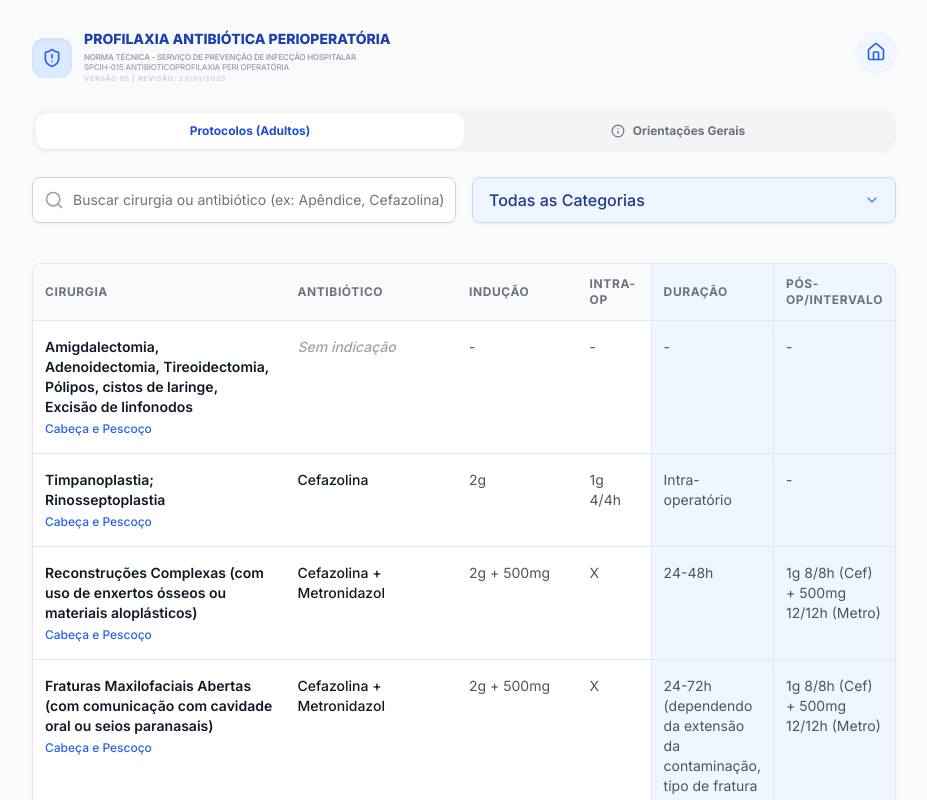
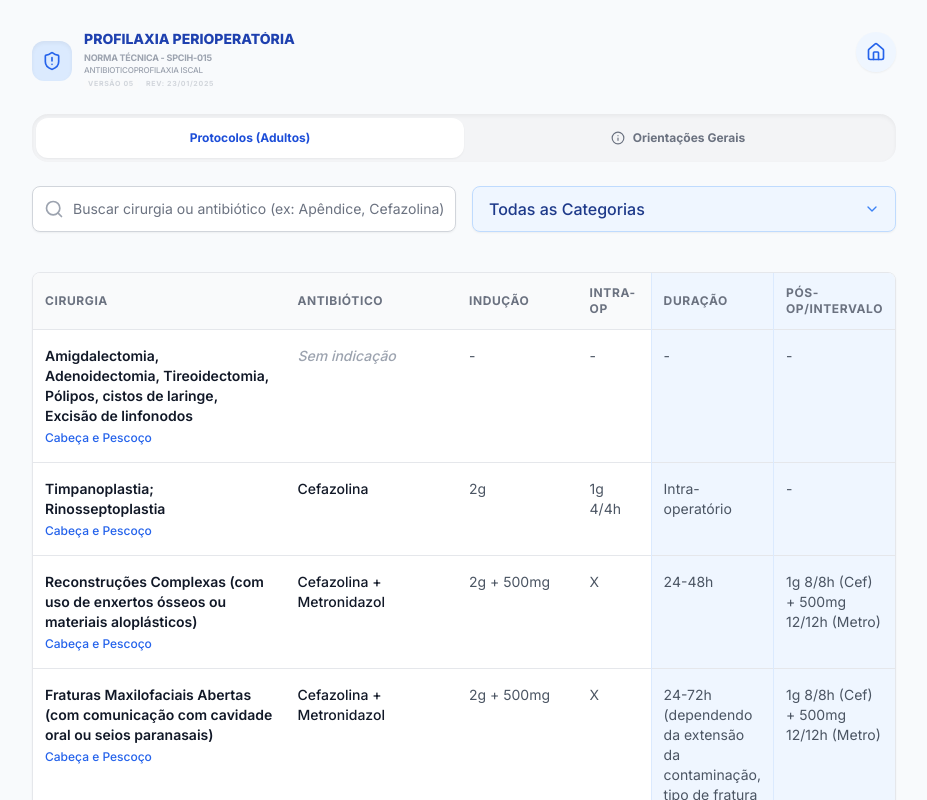
Before and after one commit to farmaclinica2026/ISCAL-Digital, a React (Vite) app: page / in a window 1280 px wide. Both pictures are taken after a click on the button "PROFILAXIA ANTIBIÓTICA PERIOPERATÓRIA". Shown: the top 800 px of the page, without its empty margins (176-1103 px from the left). Built offline with nearby package versions, Linux system fonts and the light colour scheme.

Commit message:
refactor: Reorder and update navigation items
The 'Interactions' view was repositioned in the navigation order. Additionally, the pediatric dose data and related terminology in the prophylaxis section were slightly adjusted for clarity and consistency.

```diff
--- a/App.tsx
+++ b/App.tsx
@@ -4,8 +4,8 @@ import { AppView } from './types';
 import Home from './components/Home';
 import ProphylaxisSection from './components/ProphylaxisSection';
 import RenalAdjustmentSection from './components/RenalAdjustmentSection';
+import GasometrySection from './components/GasometrySection';
 import InteractionSection from './components/InteractionSection';
-import GasometrySection from './components/GasometrySection';
 
 const App: React.FC = () => {
   const [view, setView] = useState<AppView>('home');
@@ -16,10 +16,10 @@ const App: React.FC = () => {
         return <ProphylaxisSection onBack={() => setView('home')} />;
       case 'renal':
         return <RenalAdjustmentSection onBack={() => setView('home')} />;
+      case 'gasometry':
+        return <GasometrySection onBack={() => setView('home')} />;
       case 'interactions':
         return <InteractionSection onBack={() => setView('home')} />;
-      case 'gasometry':
-        return <GasometrySection onBack={() => setView('home')} />;
       case 'home':
       default:
         return <Home onNavigate={setView} />;
--- a/components/Home.tsx
+++ b/components/Home.tsx
@@ -52,19 +52,6 @@ const Home: React.FC<HomeProps> = ({ onNavigate }) => {
             </p>
           </button>
 
-          {/* Módulo Interação Medicamentosa */}
-          <button
-            onClick={() => onNavigate('interactions')}
-            className="flex flex-col items-center justify-start p-2 rounded-xl hover:bg-indigo-50 transition-colors group"
-          >
-            <div className="w-16 h-16 border-2 border-indigo-600/80 rounded-2xl flex items-center justify-center transform transition-transform duration-200 group-hover:scale-105">
-              <RefreshCw className="w-8 h-8 text-indigo-600/80" />
-            </div>
-            <p className="h-14 flex items-center justify-center text-center text-[10px] font-bold text-gray-700 mt-2 leading-tight uppercase">
-              Interação<br/>Medicamentosa
-            </p>
-          </button>
-
           {/* Módulo Gasometria */}
           <button
             onClick={() => onNavigate('gasometry')}
@@ -75,6 +62,19 @@ const Home: React.FC<HomeProps> = ({ onNavigate }) => {
             </div>
             <p className="h-14 flex items-center justify-center text-center text-[10px] font-bold text-gray-700 mt-2 leading-tight uppercase">
               Análise de<br/>Gasometria
+            </p>
+          </button>
+
+          {/* Módulo Interações */}
+          <button
+            onClick={() => onNavigate('interactions')}
+            className="flex flex-col items-center justify-start p-2 rounded-xl hover:bg-indigo-50 transition-colors group"
+          >
+            <div className="w-16 h-16 border-2 border-indigo-600/80 rounded-2xl flex items-center justify-center transform transition-transform duration-200 group-hover:scale-105">
+              <RefreshCw className="w-8 h-8 text-indigo-600/80" />
+            </div>
+            <p className="h-14 flex items-center justify-center text-center text-[10px] font-bold text-gray-700 mt-2 leading-tight uppercase">
+              Interações<br/>Medicamentosas
             </p>
           </button>
 
--- a/components/ProphylaxisSection.tsx
+++ b/components/ProphylaxisSection.tsx
@@ -38,46 +38,51 @@ const ProphylaxisSection: React.FC<ProphylaxisSectionProps> = ({ onBack }) => {
   return (
     <div className="animate-in fade-in slide-in-from-bottom-4 duration-300">
       {/* Header com Referência Técnica Sutil */}
-      <div className="flex items-start justify-between mb-6">
-        <div className="flex items-center gap-3">
-          <div className="w-10 h-10 bg-blue-100 rounded-xl flex items-center justify-center shadow-inner">
+      <div className="flex items-start justify-between mb-6 gap-2">
+        <div className="flex items-center gap-3 flex-1 min-w-0">
+          <div className="w-10 h-10 bg-blue-100 rounded-xl flex items-center justify-center shadow-inner flex-shrink-0">
             <ShieldAlert className="w-5 h-5 text-blue-600" />
           </div>
-          <div className="flex flex-col">
-            <h2 className="text-sm font-black text-blue-800 uppercase leading-none">Profilaxia Antibiótica Perioperatória</h2>
+          <div className="flex flex-col min-w-0">
+            <h2 className="text-sm font-black text-blue-800 uppercase leading-none truncate">Profilaxia Perioperatória</h2>
             <div className="mt-1.5 flex flex-col">
-               <span className="text-[8px] text-gray-400 font-semibold uppercase tracking-tight leading-tight">
-                 NORMA TÉCNICA - SERVIÇO DE PREVENÇÃO DE INFECÇÃO HOSPITALAR
+               <span className="text-[9px] text-gray-400 font-bold uppercase tracking-tight leading-tight">
+                 NORMA TÉCNICA - SPCIH-015
                </span>
-               <span className="text-[8px] text-gray-400 font-medium uppercase tracking-tight leading-tight">
-                 SPCIH-015 ANTIBIOTICOPROFILAXIA PERI OPERATÓRIA
+               <span className="text-[8px] text-gray-400 font-medium uppercase tracking-tight leading-tight mt-0.5">
+                 Antibioticoprofilaxia ISCAL
                </span>
-               <span className="text-[7px] text-gray-300 font-bold uppercase tracking-widest mt-0.5">
-                 Versão 05 | Revisão: 23/01/2025
-               </span>
+               <div className="flex items-center gap-2 mt-1">
+                 <span className="text-[7px] text-gray-300 font-bold uppercase tracking-widest bg-gray-50 px-1 rounded">
+                   Versão 05
+                 </span>
+                 <span className="text-[7px] text-gray-300 font-bold uppercase tracking-widest">
+                   Rev: 23/01/2025
+                 </span>
+               </div>
             </div>
           </div>
         </div>
         <button
           onClick={onBack}
-          className="p-2.5 bg-blue-50 text-blue-600 hover:bg-blue-100 rounded-full transition-colors flex items-center justify-center shadow-sm"
+          className="p-2.5 bg-blue-50 text-blue-600 hover:bg-blue-100 rounded-full transition-colors flex items-center justify-center shadow-sm flex-shrink-0"
           aria-label="Voltar"
         >
           <Home className="w-5 h-5" />
         </button>
       </div>
 
-      {/* Tabs de Navegação - Agora apenas Adultos e Orientações */}
-      <div className="flex p-1 bg-gray-100 rounded-2xl mb-6">
+      {/* Tabs de Navegação */}
+      <div className="flex p-1 bg-gray-100 rounded-2xl mb-6 shadow-inner">
         <button
           onClick={() => setActiveTab('adults')}
-          className={`flex-1 flex items-center justify-center gap-2 py-2.5 rounded-xl text-xs font-bold transition-all ${activeTab === 'adults' ? 'bg-white text-blue-700 shadow-sm' : 'text-gray-500 hover:text-gray-700'}`}
+          className={`flex-1 flex items-center justify-center gap-2 py-3 rounded-xl text-xs font-bold transition-all ${activeTab === 'adults' ? 'bg-white text-blue-700 shadow-sm' : 'text-gray-500 hover:text-gray-700'}`}
         >
           Protocolos (Adultos)
         </button>
         <button
           onClick={() => setActiveTab('guidelines')}
-          className={`flex-1 flex items-center justify-center gap-2 py-2.5 rounded-xl text-xs font-bold transition-all ${activeTab === 'guidelines' ? 'bg-white text-blue-700 shadow-sm' : 'text-gray-500 hover:text-gray-700'}`}
+          className={`flex-1 flex items-center justify-center gap-2 py-3 rounded-xl text-xs font-bold transition-all ${activeTab === 'guidelines' ? 'bg-white text-blue-700 shadow-sm' : 'text-gray-500 hover:text-gray-700'}`}
         >
           <Info className="w-3.5 h-3.5" /> Orientações Gerais
         </button>
@@ -95,7 +100,7 @@ const ProphylaxisSection: React.FC<ProphylaxisSectionProps> = ({ onBack }) => {
           </div>
 
           {selectedCategory !== 'Todos' && categoryNotes[selectedCategory] && (
-            <div className="p-4 bg-amber-50 border border-amber-100 rounded-xl flex gap-3 mb-4">
+            <div className="p-4 bg-amber-50 border border-amber-100 rounded-xl flex gap-3 mb-4 animate-in fade-in">
               <AlertCircle className="w-5 h-5 text-amber-600 flex-shrink-0" />
               <p className="text-xs text-amber-900 leading-relaxed italic whitespace-pre-line">
                 {categoryNotes[selectedCategory]}
--- a/data.ts
+++ b/data.ts
@@ -384,7 +384,7 @@ export const protocols: Protocol[] = [
   {
     id: 'neuro-2',
     category: 'Neurológica',
-    procedure: 'Laminectomia or outras cirurgias de coluna com implantes ou se cirurgia longa / vários níveis',
+    procedure: 'Laminectomia or outras cirurgias de coluna with implantes ou se cirurgia longa / vários níveis',
     antibiotic: 'Cefuroxima',
     inductionDose: '1,5g',
     intraOp: '750mg 4/4h',
@@ -1009,14 +1009,15 @@ export const categoryNotes: Record<string, string> = {
 };
 
 /**
- * Pediatric dose data as required by PediatricSection.tsx
+ * Pediatric surgical prophylaxis doses.
+ * Values are based on weight-based calculations for pediatric patients.
  */
 export const pediatricDoses = [
-  { drug: 'Cefazolina', dose: '30-50 mg/kg (máx 2g)' },
-  { drug: 'Cefoxitina', dose: '30-40 mg/kg (máx 2g)' },
-  { drug: 'Cefuroxima', dose: '50 mg/kg (máx 1,5g)' },
-  { drug: 'Metronidazol', dose: '15 mg/kg (máx 500mg)' },
-  { drug: 'Clindamicina', dose: '10 mg/kg (máx 600-900mg)' },
-  { drug: 'Gentamicina', dose: '5 mg/kg' },
-  { drug: 'Vancomicina', dose: '15 mg/kg (máx 1g)' },
+  { drug: 'Cefazolina', dose: '30-50 mg/kg (Máximo: 2g)' },
+  { drug: 'Cefoxitina', dose: '40 mg/kg (Máximo: 2g)' },
+  { drug: 'Cefuroxima', dose: '50 mg/kg (Máximo: 1,5g)' },
+  { drug: 'Clindamicina', dose: '10 mg/kg (Máximo: 600-900mg)' },
+  { drug: 'Gentamicina', dose: '5 mg/kg (Dose única)' },
+  { drug: 'Metronidazol', dose: '15 mg/kg (Máximo: 500mg)' },
+  { drug: 'Vancomicina', dose: '15 mg/kg (Máximo: 1g)' },
 ];
--- a/types.ts
+++ b/types.ts
@@ -22,4 +22,4 @@ export interface RenalDose {
   notes?: string;
 }
 
-export type AppView = 'home' | 'prophylaxis' | 'renal' | 'interactions' | 'gasometry';
+export type AppView = 'home' | 'prophylaxis' | 'renal' | 'gasometry' | 'interactions';
```
Also changed, not shown: components/InteractionSection.tsx (+16 -16 lines).
